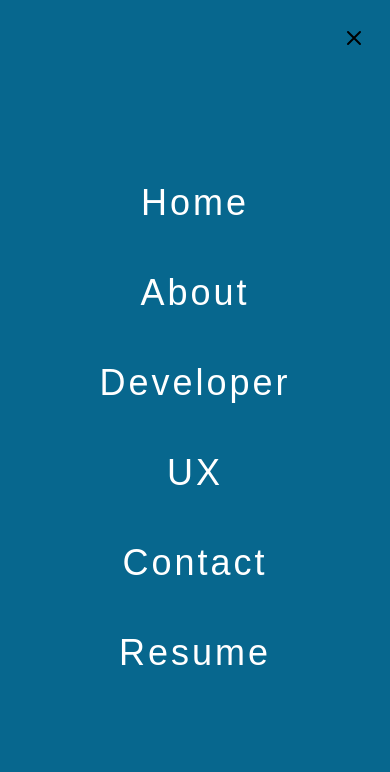
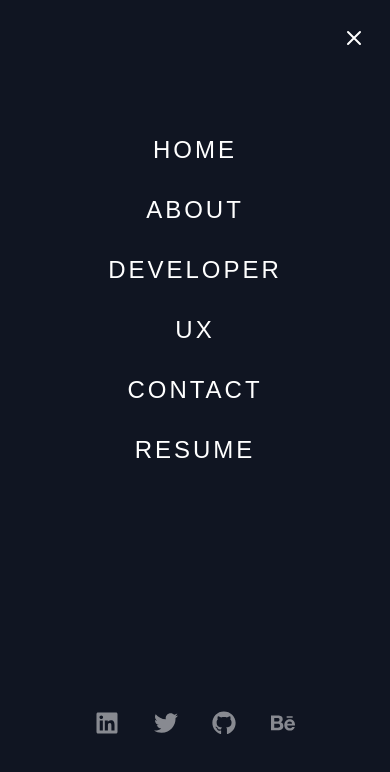
Before and after one commit to tpadilla10117/v2.0-tpadilla.com, a React (Create React App) app: page /ux in a window 390 px wide. Both pictures are taken after a click on the picture 337 px from the left and 33 px from the top of the page. Shown: the top 772 px of the page. Built offline with nearby package versions, Linux system fonts and the light colour scheme.

Commit message:
sone styles to the social icons ib the sidebar.jsx overlay

```diff
--- a/src/components/layout/sidebar/Sidebar.jsx
+++ b/src/components/layout/sidebar/Sidebar.jsx
@@ -3,6 +3,7 @@ import { Link } from 'react-router-dom';
 import { CSSTransition } from "react-transition-group";
 import { NavbarData } from "../../../utils/seed";
 import closeIcon from '../../../assets/icons/closeIcon.svg';
+import { FaTwitter, FaLinkedin, FaBehance, FaGithub } from 'react-icons/fa';
 import './Sidebar.scss';
 
 /* This component renders a Sidebar / overlay when hamburger icon clicked (mobile view): */
@@ -62,8 +63,32 @@ import './Sidebar.scss';
                             </div>
                         </ul>
                     </div>
+{/* TODO: Need to put social media inside the sidebar component to get rid of that extra padding */}
+                    <section className='socialmedia'>
+                       <div className='socialmedia-wrap'>
+
+                        <div className='socialicons'>
+                            <a className='socialiconlink' href='/' target="blank" aria-label="Linkedin">
+                                <FaLinkedin />
+                            </a>
+                            <a className='socialiconlink' href='/' target="blank" aria-label="Twitter">
+                                <FaTwitter />
+                            </a>
+                            <a className='socialiconlink' href='/' target="blank" aria-label="Github">
+                                <FaGithub />
+                            </a>
+                            <a className='socialiconlink' href='/' target="blank" aria-label="Behance">
+                                <FaBehance />
+                            </a>
+
+                        </div>
+
+                        </div>
+
+                    </section>
 
                 </div>
+
 
 {/* TODO: This data goes in the overlay for the nav */}
 
--- a/src/components/layout/sidebar/Sidebar.scss
+++ b/src/components/layout/sidebar/Sidebar.scss
@@ -1,13 +1,105 @@
+$main-bg-color: #101522;
+
 .sidebar-container {
     position: fixed;
     z-index: 999;
     width: 100%;
     height: 100%;
-    background: #07678E;
+    background: $main-bg-color;
     display: grid;
     align-items: center;
     top: 0;
     left: 0;
+
+    .socialmedia {
+        max-width: 1000px;
+        width: 100%;
+        height: 100%;
+        display: flex;
+        align-items: center;
+
+
+        .socialmedia-wrap {
+            display: flex;
+            justify-content: space-between;
+            align-items: center;
+            max-width: 1100px;
+            margin: 40px auto 0 auto;
+
+            @media screen and (max-width: 820px) {
+                flex-direction: column;
+            }
+
+            .sociallogo {
+                color: #fff;
+                justify-self: start;
+                cursor: pointer;
+                text-decoration: none;
+                font-size: 1.5rem;
+                display: flex;
+                align-items: center;
+                margin-bottom: 16px;
+                font-weight: bold;
+            }
+
+            .websiterights {
+                color: #fff;
+                margin-bottom: 16px;
+            }
+
+            .socialicons {
+                display: flex;
+                justify-content: space-between;
+                align-items: center;
+                width: 300px;
+
+
+
+                .socialiconlink {
+                    color: #fff;
+                    font-size: 44px;
+                    /* transition: scale 400ms ease 0s; */
+                    transition: opacity 400ms ease 0s;
+                    opacity: .5;
+
+                    &:hover {
+                        opacity: 1;
+                        /* animation-name: scale;
+                        animation-duration: 4s;
+                        animation-iteration-count: infinite;
+                        animation-timing-function: linear; */
+                    }
+
+                   /*  @keyframes scale {
+                        0% {
+                            transform: scale(1.5);
+                        }
+                        25% {
+                            transform: scale(1.5);
+                        }
+                        75% {
+                            transform: scale(1.5);
+                        }
+                        100% {
+                            transform: scale(1.5);
+                        }
+                    } */
+                }
+
+
+            }
+
+            @media screen and (max-width: 768px) {
+                .socialicons {
+                    width: 200px;
+
+                    .socialiconlink {
+                        font-size: 24px;
+                    }
+                }
+            }
+        }
+    }
 }
 
 .sidebar-icon {
@@ -26,17 +118,30 @@
 
 .sidebar-wrapper {
     color: #fff;
+    width:100%;
+    height: 100%;
+    display: flex;
+    justify-content: center;
+    align-items: center;
+
 }
 
 .sidebar-menu {
-    display: grid;
+   /*  display: grid;
     grid-template-columns: 1fr;
-    grid-template-rows: repeat(6, 80px);
+    grid-template-rows: repeat(6, 80px); */
+    width: 100%;
+    height: 100%;
+    display: flex;
+    justify-content: center;
+    align-items: center;
     text-align: center;
     font-family: 'Otomanopee One', sans-serif;
 }
 
 .sidebar-link {
+    display: flex;
+    flex-direction: column;
     font-size: 1.5rem;
     text-decoration: none;
     list-style: none;
@@ -52,6 +157,10 @@
 
     .nav-item {
         li {
+            display: flex;
+            justify-content: center;
+            padding: 1rem;
+            text-transform: uppercase;
             text-decoration: none;
             list-style: none;
             color: white;
@@ -59,14 +168,22 @@
             font-size: 1.5em;
             font-family: 'Otomanopee One', sans-serif;
             /* font-weight: 500; */
-            display: grid;
+            /* display: grid;
             grid-template-columns: 1fr;
-            grid-template-rows: repeat(6, 15px);
+            grid-template-rows: repeat(6, 15px); */
             text-align: center;
 
             &:hover{
-                color: red;
+                color: #2DBCB4;
                 transition: color 600ms ease 0s;
+            }
+        }
+
+        @media screen and (max-width: 768px) {
+            li {
+                padding: 0rem;
+                margin-top: 2rem;
+                font-size: 1em;
             }
         }
     }
```
Also changed, not shown: src/assets/icons/closeIcon.svg.
